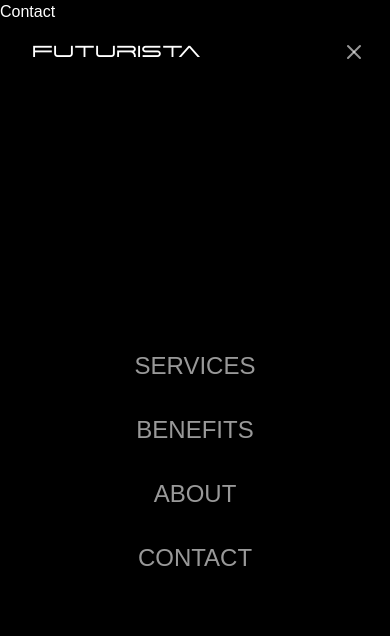
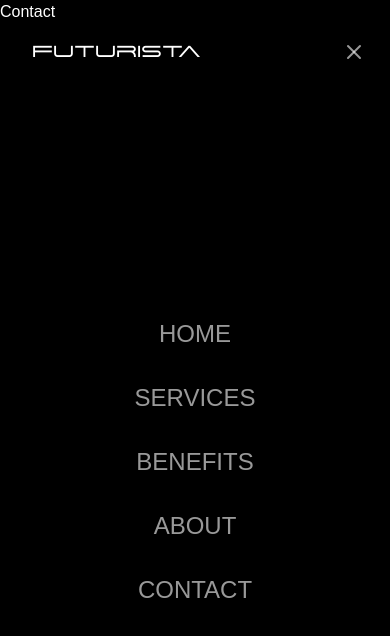
Before and after one commit to devvile/futurista, a Next.js app: page /contact in a window 390 px wide. Both pictures are taken after a click on the button "Toggle menu". Shown: the top 636 px of the page. Built offline with nearby package versions, Linux system fonts and the light colour scheme.

Commit message:
home added to navigation

```diff
--- a/components/header.tsx
+++ b/components/header.tsx
@@ -4,14 +4,7 @@ import Link from "next/link";
 import { usePathname, useRouter } from "next/navigation";
 import { Logo } from "./logo";
 import { MobileMenu } from "./mobile-menu";
-
-// Define navigation items with their types
-const navItems = [
-  { name: "Services", type: "section" as const, href: "#services" },
-  { name: "Benefits", type: "section" as const, href: "#benefits" },
-  { name: "About", type: "page" as const, href: "/about" },
-  { name: "Contact", type: "section" as const, href: "#contact" },
-];
+import { navItems } from "@/config/navigation";
 
 const Header = () => {
   const pathname = usePathname();
@@ -29,14 +22,8 @@ const Header = () => {
     // If we're not on home page, navigate to home first
     if (pathname !== "/") {
       router.push(`/#${sectionId}`);
-      // The scrolling will happen via useEffect on home page
     } else {
       // We're on home page, just scroll
-      scrollToSection(sectionId);
-    }
-  };
-
-  const scrollToSection = (sectionId: string) => {
       const element = document.getElementById(sectionId);
       if (element) {
         const offset = 100;
@@ -47,6 +34,7 @@ const Header = () => {
           top: offsetPosition,
           behavior: "smooth"
         });
+      }
     }
   };
 
--- a/components/mobile-menu.tsx
+++ b/components/mobile-menu.tsx
@@ -2,24 +2,31 @@
 
 import { useState } from "react";
 import Link from "next/link";
+import { usePathname, useRouter } from "next/navigation";
 import { Menu, X } from "lucide-react";
-
-// Share the same nav config
-export const navItems = [
-  { name: "Services", type: "section" as const, href: "#services" },
-  { name: "Benefits", type: "section" as const, href: "#benefits" },
-  { name: "About", type: "page" as const, href: "/about" },
-  { name: "Contact", type: "section" as const, href: "#contact" },
-];
+import { navItems } from "@/config/navigation";
 
 export function MobileMenu() {
   const [isOpen, setIsOpen] = useState(false);
+  const pathname = usePathname();
+  const router = useRouter();
 
-  const handleScrollToSection = (e: React.MouseEvent<HTMLAnchorElement>, sectionId: string) => {
-    e.preventDefault();
+  const handleNavigation = (e: React.MouseEvent<HTMLAnchorElement>, item: typeof navItems[0]) => {
     setIsOpen(false); // Close menu
 
-    // Small delay to allow menu close animation
+    if (item.type === "page") {
+      // Let default Link behavior handle page navigation
+      return;
+    }
+
+    e.preventDefault();
+    const sectionId = item.name.toLowerCase();
+
+    // If we're not on home page, navigate to home first
+    if (pathname !== "/") {
+      router.push(`/#${sectionId}`);
+    } else {
+      // We're on home page, just scroll after menu closes
       setTimeout(() => {
         const element = document.getElementById(sectionId);
         if (element) {
@@ -33,6 +40,7 @@ export function MobileMenu() {
           });
         }
       }, 100);
+    }
   };
 
   return (
@@ -51,14 +59,8 @@ export function MobileMenu() {
             {navItems.map((item) => (
               <Link
                 key={item.name}
-                href={item.href}
-                onClick={(e) => {
-                  if (item.type === "section") {
-                    handleScrollToSection(e, item.name.toLowerCase());
-                  } else {
-                    setIsOpen(false); // Close menu for page navigation
-                  }
-                }}
+                href={item.type === "page" ? item.href : `/#${item.name.toLowerCase()}`}
+                onClick={(e) => handleNavigation(e, item)}
                 className="text-2xl uppercase text-foreground/60 hover:text-foreground/100 transition-colors"
               >
                 {item.name}
--- /dev/null
+++ b/config/navigation.ts
@@ -0,0 +1,7 @@
+export const navItems = [
+  { name: "Home", type: "page" as const, href: "/" },
+  { name: "Services", type: "section" as const, href: "#services" },
+  { name: "Benefits", type: "section" as const, href: "#benefits" },
+  { name: "About", type: "page" as const, href: "/about" },
+  { name: "Contact", type: "section" as const, href: "#contact" },
+];
```
Lines whose indentation alone changed are shown as unchanged.
